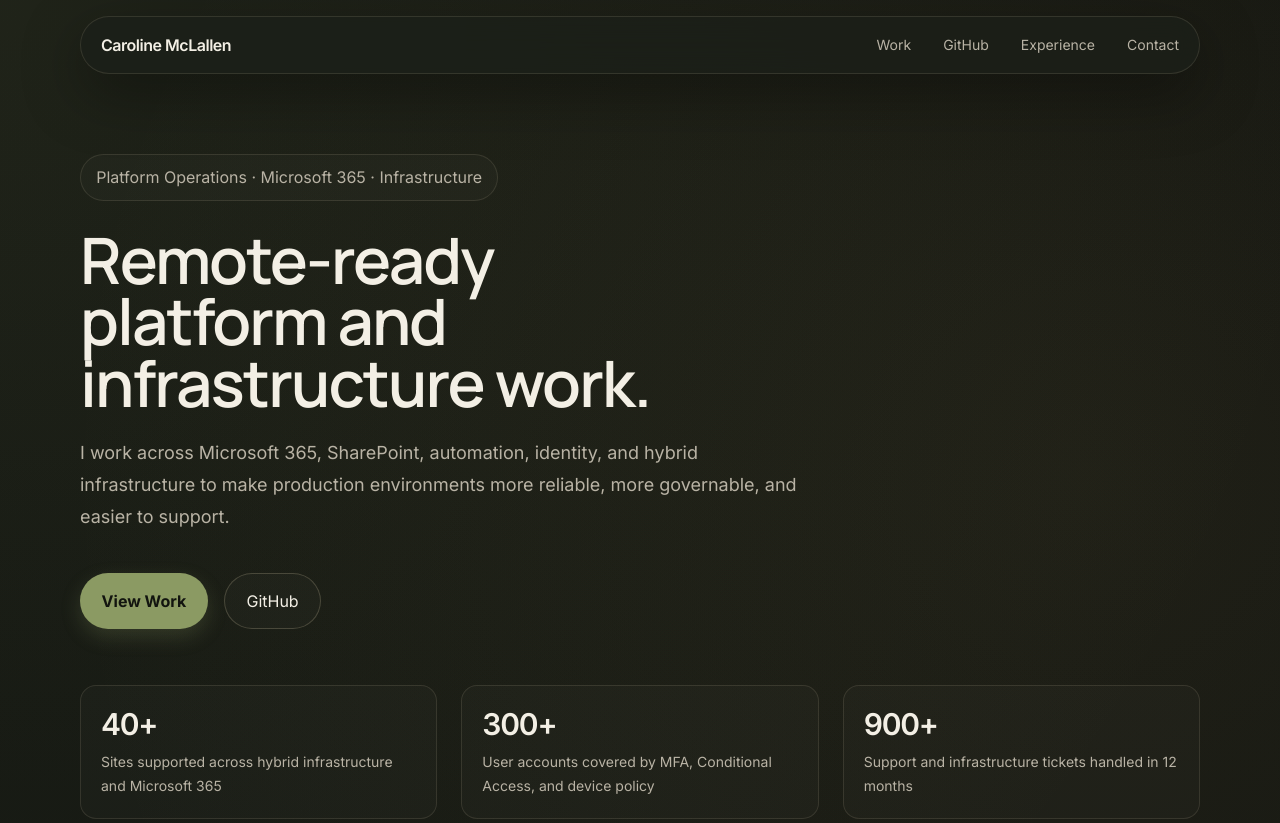
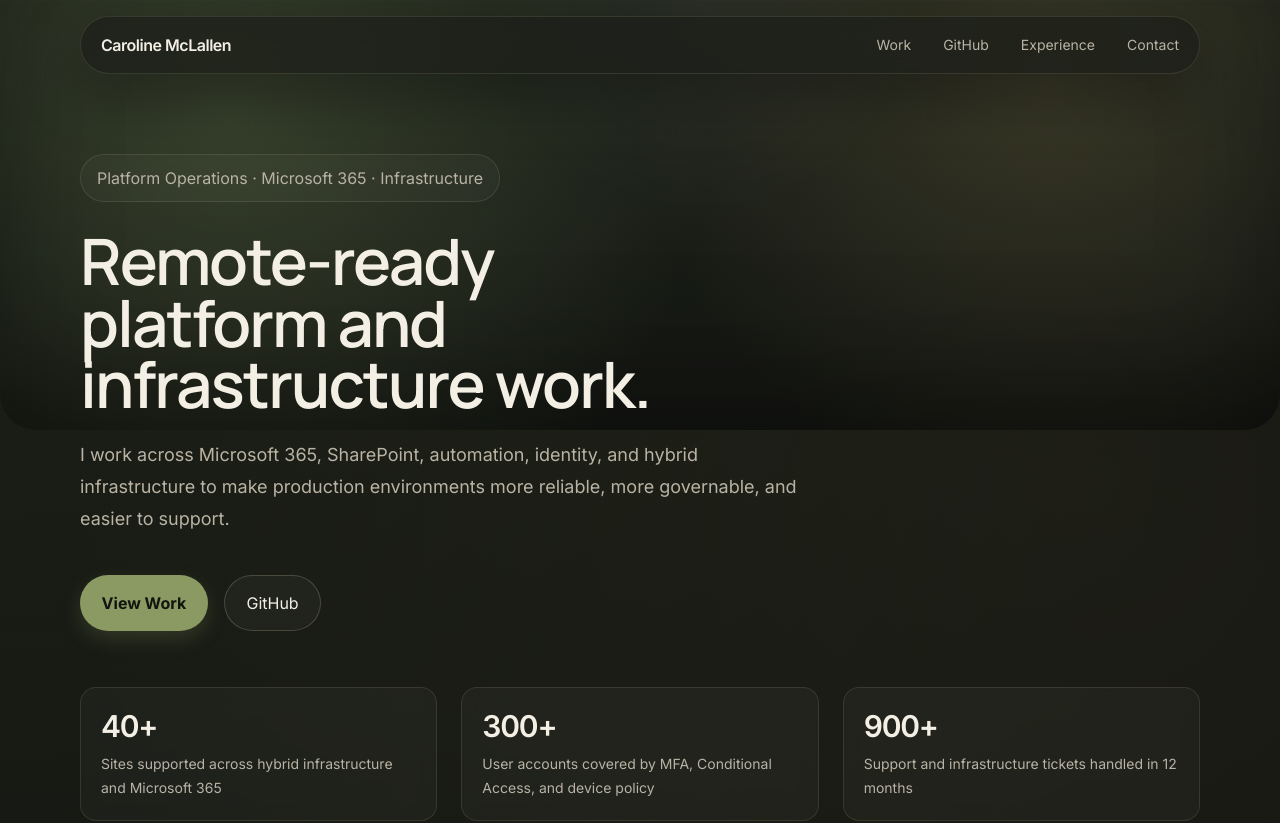
Before and after one commit to figgy-ops/figgy-pro, a Next.js app: page / in a window 1280 px wide. Shown: the top 823 px of the page. Built offline with nearby package versions, Linux system fonts and the light colour scheme; no server answers.

Commit message:
Update globals.css

```diff
--- a/src/app/globals.css
+++ b/src/app/globals.css
@@ -3,7 +3,7 @@
 :root {
   --bg: #11130f;
   --bg-soft: #171a14;
-  --panel: rgba(28, 31, 25, 0.78);
+  --panel: rgba(28, 31, 25, 0.76);
   --panel-strong: #1c2019;
   --panel-hover: #23271f;
   --text: #f3efe5;
@@ -27,8 +27,8 @@ html {
 body {
   min-height: 100vh;
   background:
-    radial-gradient(circle at top left, rgba(139, 154, 99, 0.12), transparent 32%),
-    radial-gradient(circle at 85% 12%, rgba(203, 174, 106, 0.08), transparent 28%),
+    radial-gradient(circle at top left, rgba(139, 154, 99, 0.1), transparent 32%),
+    radial-gradient(circle at 85% 12%, rgba(203, 174, 106, 0.06), transparent 28%),
     linear-gradient(180deg, #11130f 0%, #121511 40%, #0f110e 100%);
   color: var(--text);
   font-family: var(--font-body), Arial, Helvetica, sans-serif;
@@ -69,16 +69,48 @@ button {
   inset: 0;
   pointer-events: none;
   background:
-    linear-gradient(rgba(255, 255, 255, 0.015), rgba(255, 255, 255, 0.015)),
+    linear-gradient(rgba(255, 255, 255, 0.012), rgba(255, 255, 255, 0.012)),
     repeating-linear-gradient(
       180deg,
-      rgba(255, 255, 255, 0.012) 0,
-      rgba(255, 255, 255, 0.012) 1px,
+      rgba(255, 255, 255, 0.01) 0,
+      rgba(255, 255, 255, 0.01) 1px,
       transparent 1px,
       transparent 4px
     );
-  opacity: 0.18;
+  opacity: 0.14;
+  z-index: -2;
+}
+
+.hero-banner {
+  position: absolute;
+  top: 0;
+  left: 50%;
+  width: min(1400px, 100%);
+  height: 430px;
+  transform: translateX(-50%);
   z-index: -1;
+  pointer-events: none;
+  overflow: hidden;
+  border-bottom-left-radius: 36px;
+  border-bottom-right-radius: 36px;
+  background:
+    radial-gradient(circle at 18% 28%, rgba(125, 145, 92, 0.28), transparent 44%),
+    radial-gradient(circle at 82% 18%, rgba(181, 158, 99, 0.18), transparent 38%),
+    radial-gradient(circle at 55% 0%, rgba(255, 255, 255, 0.05), transparent 26%),
+    linear-gradient(180deg, rgba(31, 36, 28, 0.96), rgba(18, 20, 17, 0.82));
+  box-shadow: inset 0 -50px 120px rgba(0, 0, 0, 0.28);
+}
+
+.hero-banner::after {
+  content: "";
+  position: absolute;
+  inset: 0;
+  background-image:
+    linear-gradient(rgba(255, 255, 255, 0.035) 1px, transparent 1px),
+    linear-gradient(90deg, rgba(255, 255, 255, 0.03) 1px, transparent 1px);
+  background-size: 42px 42px;
+  mask-image: linear-gradient(to bottom, rgba(0, 0, 0, 0.95), transparent 82%);
+  opacity: 0.28;
 }
 
 .glass-panel {
@@ -107,9 +139,11 @@ button {
   align-items: center;
   gap: 0.5rem;
   border: 1px solid var(--border);
-  background: rgba(255, 255, 255, 0.02);
-  padding: 0.65rem 0.95rem;
+  background: rgba(255, 255, 255, 0.03);
+  padding: 0.7rem 1rem;
   color: var(--muted);
+  border-radius: 999px;
+  backdrop-filter: blur(10px);
 }
 
 .primary-button {
@@ -141,7 +175,7 @@ button {
   padding: 0.95rem 1.35rem;
   border: 1px solid var(--border-strong);
   color: var(--text);
-  background: rgba(255, 255, 255, 0.02);
+  background: rgba(255, 255, 255, 0.03);
   transition:
     transform 0.2s ease,
     background 0.2s ease,
@@ -150,7 +184,7 @@ button {
 
 .secondary-button:hover {
   transform: translateY(-1px);
-  background: rgba(255, 255, 255, 0.04);
+  background: rgba(255, 255, 255, 0.05);
   border-color: rgba(205, 192, 160, 0.34);
 }
 
@@ -182,7 +216,11 @@ button {
 }
 
 .project-card {
-  background: linear-gradient(180deg, rgba(255, 255, 255, 0.03), rgba(255, 255, 255, 0.015));
+  background: linear-gradient(
+    180deg,
+    rgba(255, 255, 255, 0.035),
+    rgba(255, 255, 255, 0.018)
+  );
   border: 1px solid var(--border);
   padding: 1.6rem;
   transition:
@@ -194,13 +232,18 @@ button {
 .project-card:hover {
   transform: translateY(-4px);
   border-color: rgba(205, 192, 160, 0.28);
-  background: linear-gradient(180deg, rgba(255, 255, 255, 0.05), rgba(255, 255, 255, 0.02));
+  background: linear-gradient(
+    180deg,
+    rgba(255, 255, 255, 0.05),
+    rgba(255, 255, 255, 0.025)
+  );
 }
 
 .stat-card {
   border: 1px solid var(--border);
-  background: rgba(255, 255, 255, 0.02);
+  background: rgba(255, 255, 255, 0.03);
   padding: 1.25rem;
+  backdrop-filter: blur(8px);
 }
 
 .section-label {
@@ -228,15 +271,3 @@ button {
   font-size: 0.75rem;
   font-weight: 700;
 }
-
-.hero-grid {
-  display: grid;
-  gap: 2rem;
-}
-
-@media (min-width: 960px) {
-  .hero-grid {
-    grid-template-columns: minmax(0, 1.3fr) minmax(320px, 0.7fr);
-    align-items: end;
-  }
-}
```
